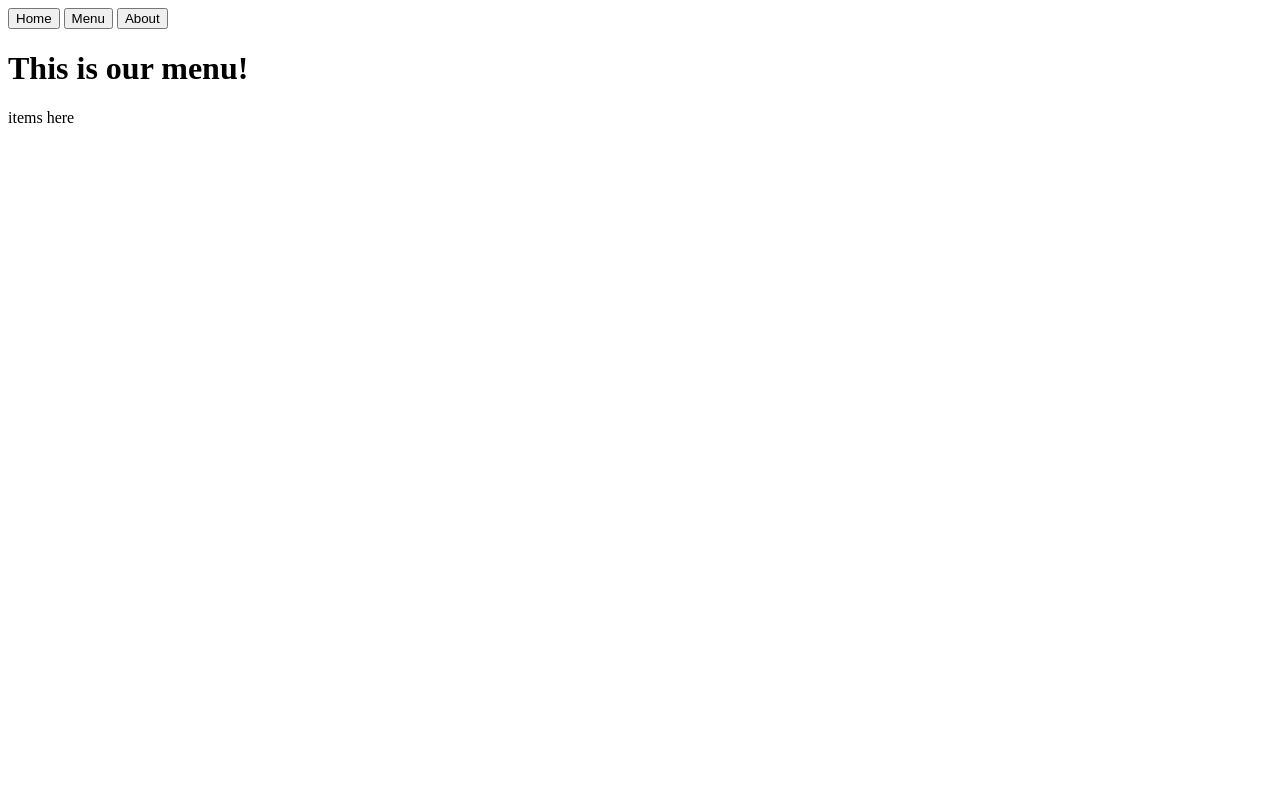
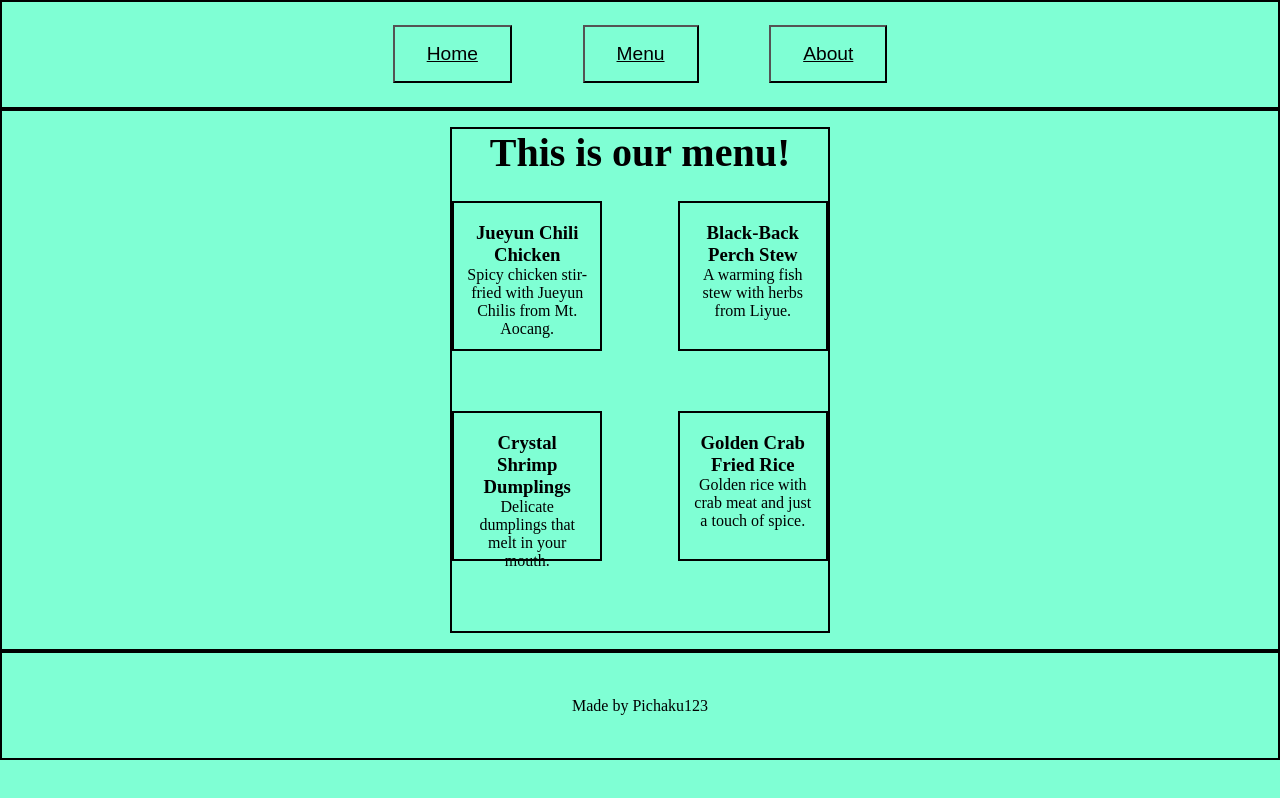
Before and after one commit to Pichaku123/odin-restaurant, a website built with webpack: page src/template.html in a window 1280 px wide. Both pictures are taken after a click on the button "Menu". Built offline with nearby package versions, Linux system fonts and the light colour scheme.

Commit message:
almost everything done, gonna add styling later

```diff
--- a/package.json
+++ b/package.json
@@ -18,7 +18,10 @@
   "homepage": "https://github.com/Pichaku123/odin-restaurant#readme",
   "description": "",
   "devDependencies": {
+    "css-loader": "^7.1.2",
+    "html-loader": "^5.1.0",
     "html-webpack-plugin": "^5.6.3",
+    "style-loader": "^4.0.0",
     "webpack": "^5.100.0",
     "webpack-cli": "^6.0.1"
   }
--- a/src/about.js
+++ b/src/about.js
@@ -1,10 +1,20 @@
 const contents=document.createElement("div");
 const title=document.createElement("h1");
-title.textContent="About us-";
+title.innerHTML="About us-<br>";
+
+const first=document.createElement("h3");
+first.textContent="The Heart of Liyue Cuisine";
+
 const para=document.createElement("p");
-para.textContent="<insert my phone no. here>";
+para.innerHTML=`Wanmin Restaurant is a restaurant run by Chef Mao, and his daughter, the head chef, Xiangling.<br>
+Through Xiangling’s relentless experimentation and love for bold flavors, it has become a culinary landmark in Liyue.<br>
+We blend traditional recipes with creative flair — no fear of fire, no fear of spice. Just good food made with passion and pride.<br>
+Located in Chihu Rock, Liyue Harbor, Sea of Clouds, Liyue.<br>`;
+para.classList.add("about");
+
 contents.appendChild(title);
 contents.appendChild(para);
+contents.classList.add("about-wrapper");
 
 const display=document.querySelector("#content");
 const swapAbout= () => {
--- a/src/home.js
+++ b/src/home.js
@@ -1,10 +1,28 @@
+import wanminImage from "./wanmin.png";
+
 const contents=document.createElement("div");
+contents.classList.add("home-wrapper");
+
 const title=document.createElement("h1");
-title.textContent="Welcome to my restaurant!";
+
+const logo=document.createElement("img");
+logo.src=wanminImage;
+logo.setAttribute("id", "logo");
+
+title.innerHTML="Welcome to Wanmin restaurant!<br>";
+
 const para=document.createElement("p");
-para.textContent="this is my super awesome restaurant";
+para.classList.add("intro");
+para.innerHTML="Step into Liyue’s most beloved food haven — home of fiery flavors, and hearty dishes! Whether you're a seasoned adventurer or a curious traveler, our kitchen is always open to serve you with something bold, spicy, and unforgettable!!<br>";
+
+const slogan=document.createElement("p");
+slogan.classList.add("slogan");
+slogan.innerHTML="A new twist on an old classic, Wanmin restaurant welcomes you!<br>";
+
+contents.appendChild(logo);
 contents.appendChild(title);
 contents.appendChild(para);
+contents.appendChild(slogan);
 
 const display=document.querySelector("#content");
 const swapHome= () => {
--- a/src/index.js
+++ b/src/index.js
@@ -1,11 +1,16 @@
 import { contents as home, swapHome } from "./home";
 import { contents as menu, swapMenu } from "./menu";
 import { contents as about, swapAbout }from "./about";
+import "./styles.css";
 
 const display=document.querySelector("#content");
 const homeButton=document.querySelector("#home");
 const menuButton=document.querySelector("#menu");
 const aboutButton=document.querySelector("#about");
+
+window.addEventListener("DOMContentLoaded", () => {
+    swapHome();
+});
 
 homeButton.addEventListener("click", () => {
     display.innerHTML="";
@@ -24,4 +29,3 @@ aboutButton.addEventListener("click", () => {
 
 
 console.log("hi");
-alert("file running fine");
--- a/src/menu.js
+++ b/src/menu.js
@@ -1,13 +1,53 @@
-const contents=document.createElement("div");
-const title=document.createElement("h1");
-title.textContent="This is our menu!";
-const para=document.createElement("p");
-para.textContent="items here";
+const contents = document.createElement("div");
+contents.classList.add("menu-wrapper");
+
+const title = document.createElement("h1");
+title.textContent = "This is our menu!";
+
+const grid = document.createElement("div");
+grid.classList.add("menu-grid");
+
+// Menu Items
+const menuItems = [
+  {
+    name: "Jueyun Chili Chicken",
+    desc: "Spicy chicken stir-fried with Jueyun Chilis from Mt. Aocang.",
+  },
+  {
+    name: "Black-Back Perch Stew",
+    desc: "A warming fish stew with herbs from Liyue.",
+  },
+  {
+    name: "Crystal Shrimp Dumplings",
+    desc: "Delicate dumplings that melt in your mouth.",
+  },
+  {
+    name: "Golden Crab Fried Rice",
+    desc: "Golden rice with crab meat and just a touch of spice.",
+  },
+];
+
+menuItems.forEach((item) => {
+  const card = document.createElement("div");
+  card.classList.add("menu-item");
+
+  const itemName = document.createElement("h3");
+  itemName.textContent = item.name;
+
+  const itemDesc = document.createElement("p");
+  itemDesc.textContent = item.desc;
+
+  card.appendChild(itemName);
+  card.appendChild(itemDesc);
+  grid.appendChild(card);
+});
+
 contents.appendChild(title);
-contents.appendChild(para);
+contents.appendChild(grid);
 
-const display=document.querySelector("#content");
-const swapMenu= () => {
-    display.appendChild(contents);
-}
-export {contents, swapMenu};
+const display = document.querySelector("#content");
+const swapMenu = () => {
+  display.appendChild(contents);
+};
+
+export { contents, swapMenu };
--- /dev/null
+++ b/src/styles.css
@@ -0,0 +1,102 @@
+*{
+    margin: 0;
+    padding: 0;
+    box-sizing: border-box;
+}
+
+body{
+    background-color: aquamarine;
+    height: 95vh;
+    display: grid;
+    grid-template-rows: 1fr 5fr 1fr;
+}
+
+header{
+    border: 2px solid black;
+    display: flex;
+    justify-content: center;
+    align-items: center;
+}
+
+nav{
+    display: flex;
+    justify-content: center;
+    align-items: center;
+    gap: 20%;
+}
+
+nav button{
+    padding: 1rem 2rem;
+    font-size: 1.2rem;
+    background-color: transparent;
+    text-decoration: underline;
+}
+
+#logo{
+    width: 150px;
+    height: auto;
+    border: 2px solid black;
+}
+
+#content{
+    border: 2px solid black;
+    height: 100%;
+    display: flex;
+    flex-direction: column;
+    align-items: center;
+    justify-content: space-between;
+    text-align: center;
+    padding: 1rem 35%;
+}
+
+.home-wrapper{
+    border: 2px solid brown;
+    height: 100%;
+    display: flex;
+    align-items: center;
+    flex-direction: column;
+    justify-content: flex-start;
+    gap: 5%;
+}
+
+.about-wrapper{
+    font-size: 1.2rem;
+    display: flex;
+    flex-direction: column;
+    border: 2px solid black;
+    height: 100%;
+    gap: 5rem;
+}
+
+.menu-wrapper{
+    height: 100%;
+    border: 2px solid black;
+    display: flex;
+    flex-direction: column;
+    align-items: center;
+    gap: 5%;
+}
+
+.menu-wrapper > h1{
+    font-size: 2.5em;
+}
+
+.menu-grid{
+    display: grid;
+    grid-template-rows: 150px 150px;
+    grid-template-columns: 40% 40%;
+    gap: 20%;
+}
+
+.menu-item{
+    border: 2px solid black;
+    padding: 1.2rem 0.8rem;
+}
+
+footer{
+    border: 2px solid black;
+    text-align: center;
+    display: flex;
+    align-items: center;
+    justify-content: center;
+}
--- a/src/template.html
+++ b/src/template.html
@@ -14,8 +14,10 @@
         </nav>
     </header>
 
-    <div id="content">
+    <div id="content"></div>
 
-    </div>
+    <footer>
+        <p>Made by Pichaku123</p>
+    </footer>
 </body>
 </html>
--- a/webpack.config.js
+++ b/webpack.config.js
@@ -15,4 +15,20 @@ module.exports = {
       template: "./src/template.html",
     }),
   ],
+  module: {
+    rules: [
+      {
+        test: /\.css$/i,
+        use: ["style-loader", "css-loader"],
+      },
+      {
+        test: /\.html$/i,
+        loader: "html-loader",
+      },
+      {
+        test: /\.(png|svg|jpg|jpeg|gif)$/i,
+        type: "asset/resource",
+      },
+    ],
+  },
 };
```
Also changed, not shown: 2 other files.
